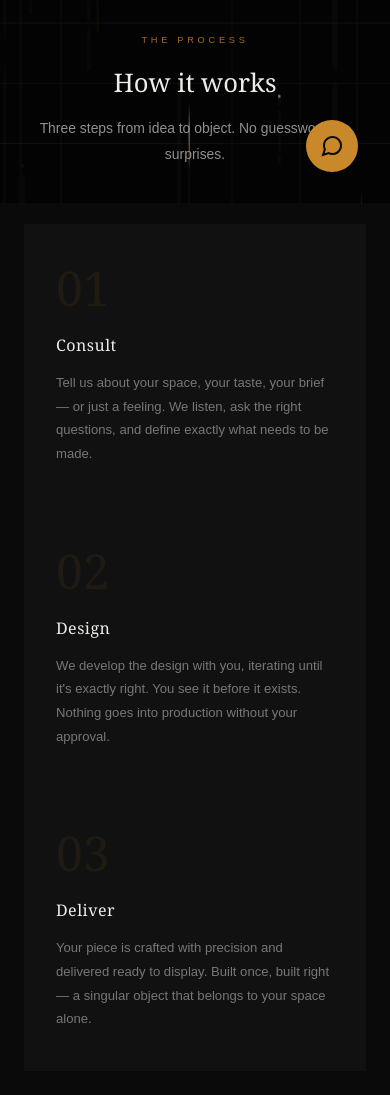
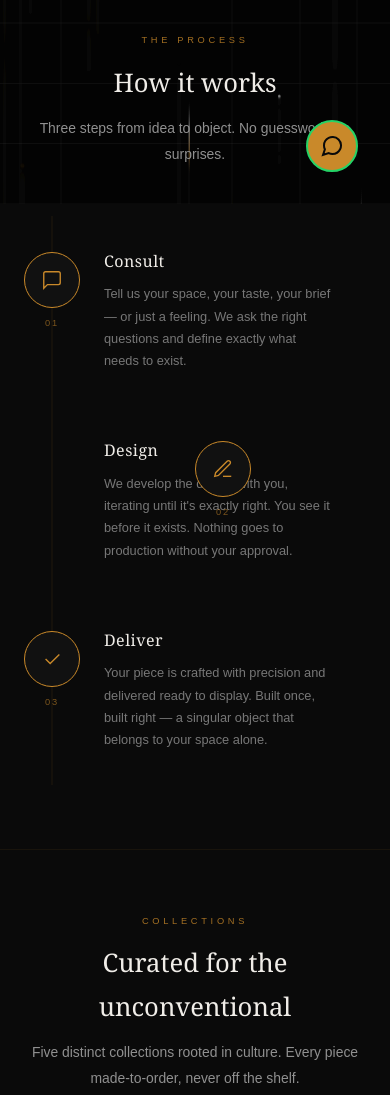
Before and after one commit to arjunaddy/Akaris, a plain HTML site: page index.html in a window 390 px wide. Shown: the part 640-1735 px from the top of the page. Drawn offline with Linux system fonts and the light colour scheme.

Commit message:
Refactor index.html for SEO and layout improvements
Removed redundant keywords from meta tag and added a green color variable. Updated layout and styling for various sections, including how it works and collections. Enhanced fade-in effects and adjusted responsive design.

```diff
--- a/index.html
+++ b/index.html
@@ -5,7 +5,7 @@
 <meta name="viewport" content="width=device-width, initial-scale=1.0">
 <title>Akaris - Bespoke Lifestyle Collections | Custom Decor Hyderabad</title>
 <meta name="description" content="Akaris creates handcrafted, custom-designed lifestyle pieces for spaces that refuse the ordinary. Sci-fi art, moto décor, planters and more. Based in Hyderabad, India.">
-<meta name="keywords" content="custom decor Hyderabad, bespoke lifestyle products, 3D printed decor India, custom wall art Hyderabad, cafe decor India, Star Wars decor, moto culture decor">
+<meta name="keywords" content="custom decor Hyderabad, bespoke lifestyle products, custom wall art Hyderabad, cafe decor India, Star Wars decor, moto culture decor">
 <meta name="robots" content="index, follow">
 <meta property="og:title" content="Akaris — Bespoke Lifestyle Collections">
 <meta property="og:description" content="Handcrafted, custom-designed pieces for spaces that refuse the ordinary.">
@@ -16,7 +16,7 @@
 :root{
   --black:#0a0a0a;--dark:#111;--grey:#1e1e1e;--grey-mid:#2a2a2a;
   --grey-text:#777;--white:#f0ede8;--white-dim:#909090;
-  --gold:#c9892a;--gold-light:#e8a94a;
+  --gold:#c9892a;--gold-light:#e8a94a;--green:#25d366;
   --max-w:1400px;--pad-x:clamp(1.5rem,4vw,5rem)
 }
 html{scroll-behavior:smooth}
@@ -24,7 +24,7 @@ body{background:var(--black);color:var(--white);font-family:Georgia,serif;line-h
 canvas#bg{position:fixed;top:0;left:0;width:100%;height:100%;z-index:0;pointer-events:none}
 .site{position:relative;z-index:1}
 
-.ak{font-family:Georgia,serif;color:var(--gold);text-shadow:0 0 12px rgba(201,137,42,0.7),0 0 24px rgba(201,137,42,0.35),0 0 48px rgba(201,137,42,0.15);letter-spacing:0.4em;text-transform:uppercase;font-weight:400;display:inline-block}
+.ak{font-family:Georgia,serif;color:var(--gold);text-shadow:0 0 12px rgba(201,137,42,0.7),0 0 24px rgba(201,137,42,0.35);letter-spacing:0.4em;text-transform:uppercase;font-weight:400;display:inline-block}
 .ak-anim{animation:akglow 3s ease-in-out infinite}
 @keyframes akglow{
   0%,100%{text-shadow:0 0 10px rgba(201,137,42,0.6),0 0 20px rgba(201,137,42,0.3),0 0 40px rgba(201,137,42,0.12)}
@@ -41,8 +41,6 @@ nav{border-bottom:1px solid rgba(201,137,42,0.12);position:sticky;top:0;backgrou
 .nav-links a::after{content:'';position:absolute;bottom:-4px;left:0;width:0;height:1px;background:var(--gold);transition:width 0.3s}
 .nav-links a:hover{color:var(--gold)}
 .nav-links a:hover::after{width:100%}
-
-/* HAMBURGER */
 .hamburger{display:none;flex-direction:column;gap:5px;cursor:pointer;padding:4px;background:none;border:none}
 .hamburger span{display:block;width:22px;height:1.5px;background:var(--gold);transition:all 0.3s}
 .hamburger.open span:nth-child(1){transform:translateY(6.5px) rotate(45deg)}
@@ -68,21 +66,34 @@ nav{border-bottom:1px solid rgba(201,137,42,0.12);position:sticky;top:0;backgrou
 /* SECTIONS */
 .section-wrap{border-top:1px solid rgba(201,137,42,0.08);padding:clamp(4rem,8vw,6rem) 0}
 .section-inner{max-width:var(--max-w);margin:0 auto;padding:0 var(--pad-x)}
-.section-header{text-align:center;margin-bottom:3.5rem}
+.section-header{text-align:center;margin-bottom:3rem}
 .s-label{font-size:0.58rem;letter-spacing:0.4em;text-transform:uppercase;color:var(--gold);margin-bottom:0.75rem;font-family:Arial,sans-serif;display:block;opacity:0.8}
 .s-title{font-size:clamp(1.6rem,3.5vw,2.4rem);font-weight:400;color:var(--white);margin-bottom:0.75rem}
 .s-sub{color:var(--white-dim);font-size:0.87rem;font-family:Arial,sans-serif;line-height:1.85;max-width:54ch;margin:0 auto}
 
-/* HOW IT WORKS */
-.how-grid{display:grid;grid-template-columns:repeat(3,minmax(0,1fr));gap:1px;background:rgba(201,137,42,0.06);margin-top:3rem}
-.how-card{background:var(--dark);padding:2.5rem 2rem;position:relative}
-.how-num{font-size:3rem;font-weight:400;color:rgba(201,137,42,0.08);font-family:Georgia,serif;line-height:1;margin-bottom:1.25rem;display:block}
-.how-title{font-size:1rem;font-weight:400;color:var(--white);margin-bottom:0.75rem;letter-spacing:0.03em}
-.how-desc{font-size:0.82rem;color:var(--grey-text);font-family:Arial,sans-serif;line-height:1.8}
-.how-card::before{content:'';position:absolute;top:0;left:0;right:0;height:1px;background:var(--gold);transform:scaleX(0);transition:transform 0.35s;transform-origin:left}
-.how-card:hover::before{transform:scaleX(1)}
+/* HOW IT WORKS — STAGGERED */
+.how-stagger{display:flex;flex-direction:column;gap:0;margin-top:2rem;position:relative}
+.how-stagger::before{content:'';position:absolute;left:50%;top:0;bottom:0;width:1px;background:rgba(201,137,42,0.12);transform:translateX(-50%)}
+.how-step{display:grid;grid-template-columns:1fr 80px 1fr;align-items:center;gap:0;opacity:0;transform:translateY(30px);transition:opacity 0.7s ease,transform 0.7s ease;padding:2rem 0}
+.how-step.visible{opacity:1;transform:translateY(0)}
+.how-step:nth-child(odd) .how-content{grid-column:1;text-align:right;padding-right:3rem}
+.how-step:nth-child(odd) .how-spacer{grid-column:3}
+.how-step:nth-child(even) .how-content{grid-column:3;text-align:left;padding-left:3rem;grid-row:1}
+.how-step:nth-child(even) .how-center{grid-column:2;grid-row:1}
+.how-step:nth-child(even) .how-spacer{grid-column:1;grid-row:1}
+.how-center{grid-column:2;display:flex;flex-direction:column;align-items:center;gap:0.5rem;position:relative;z-index:2}
+.how-icon-wrap{width:56px;height:56px;border:1px solid rgba(201,137,42,0.3);border-radius:50%;display:flex;align-items:center;justify-content:center;background:var(--black);transition:border-color 0.3s,background 0.3s}
+.how-step.visible .how-icon-wrap{border-color:var(--gold);background:#111}
+.how-icon-wrap svg{width:22px;height:22px;stroke:var(--gold);fill:none;stroke-width:1.5}
+.how-num-badge{font-size:0.58rem;letter-spacing:0.2em;color:var(--gold);font-family:Arial,sans-serif;opacity:0.6}
+.how-connector{width:1px;height:40px;background:rgba(201,137,42,0.2)}
+.how-content{}
+.how-title{font-size:1rem;font-weight:400;color:var(--white);margin-bottom:0.5rem;letter-spacing:0.03em}
+.how-desc{font-size:0.8rem;color:var(--grey-text);font-family:Arial,sans-serif;line-height:1.75;max-width:32ch;display:inline-block}
+.how-step:nth-child(odd) .how-desc{text-align:right}
+.how-step:nth-child(even) .how-desc{text-align:left}
 
-/* COLLECTIONS GRID */
+/* COLLECTIONS */
 .grid{display:grid;grid-template-columns:repeat(3,minmax(0,1fr));gap:1px;background:rgba(201,137,42,0.06)}
 .card{background:var(--dark);overflow:hidden;transition:background 0.3s;position:relative}
 .card::before{content:'';position:absolute;top:0;left:0;right:0;height:1px;background:var(--gold);transform:scaleX(0);transition:transform 0.35s;transform-origin:left;z-index:2}
@@ -112,10 +123,9 @@ nav{border-bottom:1px solid rgba(201,137,42,0.12);position:sticky;top:0;backgrou
 .about-right p:last-child{margin-bottom:0}
 .about-right .pull{font-family:Georgia,serif;font-size:1.05rem;color:var(--white);font-style:italic;line-height:1.7;border-left:2px solid var(--gold);padding-left:1.25rem;margin:1.75rem 0}
 
-/* CONTACT FORM */
-.contact-section{text-align:center}
+/* CONTACT */
 .contact-wrap{display:grid;grid-template-columns:1fr 1fr;gap:4rem;margin-top:3rem;text-align:left}
-.contact-info h3{font-size:1rem;font-weight:400;color:var(--white);margin-bottom:1rem;letter-spacing:0.03em}
+.contact-info h3{font-size:1rem;font-weight:400;color:var(--white);margin-bottom:1rem}
 .contact-info p{font-size:0.85rem;color:var(--white-dim);font-family:Arial,sans-serif;line-height:1.8;margin-bottom:1.5rem}
 .contact-links{display:flex;flex-direction:column;gap:0.75rem}
 .contact-a{display:flex;align-items:center;gap:0.75rem;padding:0.9rem 1.25rem;border:1px solid rgba(201,137,42,0.2);color:var(--white);text-decoration:none;font-size:0.78rem;font-family:Arial,sans-serif;transition:all 0.2s}
@@ -139,21 +149,32 @@ footer{border-top:1px solid rgba(201,137,42,0.1);padding:2rem var(--pad-x)}
 .footer-copy{font-size:0.7rem;color:#3a3a3a;font-family:Arial,sans-serif;text-align:right}
 .footer-copy span{display:block;color:rgba(201,137,42,0.25);font-size:0.58rem;letter-spacing:0.15em;margin-top:3px}
 
-/* WHATSAPP FLOAT */
-.wa-float{position:fixed;bottom:2rem;right:2rem;z-index:200;width:52px;height:52px;background:var(--gold);border-radius:50%;display:flex;align-items:center;justify-content:center;text-decoration:none;box-shadow:0 0 0 0 rgba(201,137,42,0.4);animation:wapulse 2.5s ease-in-out infinite}
+/* WHATSAPP FLOAT — green outline, gold fill */
+.wa-float{position:fixed;bottom:2rem;right:2rem;z-index:200;width:52px;height:52px;background:var(--gold);border-radius:50%;display:flex;align-items:center;justify-content:center;text-decoration:none;border:2px solid var(--green);box-shadow:0 0 0 0 rgba(37,211,102,0.4);animation:wapulse 2.5s ease-in-out infinite}
 .wa-float svg{width:24px;height:24px;fill:none;stroke:#0a0a0a;stroke-width:2;flex-shrink:0}
 .wa-float:hover{background:var(--gold-light)}
 @keyframes wapulse{
-  0%,100%{box-shadow:0 0 0 0 rgba(201,137,42,0.4)}
-  50%{box-shadow:0 0 0 10px rgba(201,137,42,0)}
+  0%,100%{box-shadow:0 0 0 0 rgba(37,211,102,0.4)}
+  50%{box-shadow:0 0 0 10px rgba(37,211,102,0)}
 }
+
+/* SCROLL FADE IN */
+.fade-in{opacity:0;transform:translateY(24px);transition:opacity 0.7s ease,transform 0.7s ease}
+.fade-in.visible{opacity:1;transform:translateY(0)}
 
 /* RESPONSIVE */
 @media(max-width:900px){
   .grid{grid-template-columns:repeat(2,minmax(0,1fr))}
   .about-grid{grid-template-columns:1fr}
-  .how-grid{grid-template-columns:1fr}
   .contact-wrap{grid-template-columns:1fr}
+  .how-stagger::before{left:28px}
+  .how-step{grid-template-columns:56px 1fr;grid-template-rows:auto}
+  .how-step:nth-child(odd) .how-content,.how-step:nth-child(even) .how-content{grid-column:2;grid-row:1;text-align:left;padding-left:1.5rem;padding-right:0}
+  .how-step:nth-child(odd) .how-desc,.how-step:nth-child(even) .how-desc{text-align:left}
+  .how-center{grid-column:1;grid-row:1;align-self:start;padding-top:0.25rem}
+  .how-connector{display:none}
+  .how-spacer{display:none}
+  .how-step:nth-child(even) .how-spacer{display:none}
 }
 @media(max-width:600px){
   .nav-links{display:none}
@@ -170,7 +191,6 @@ footer{border-top:1px solid rgba(201,137,42,0.1);padding:2rem var(--pad-x)}
 <body>
 <canvas id="bg"></canvas>
 
-<!-- MOBILE MENU -->
 <div class="mobile-menu" id="mobileMenu">
   <a href="#collections" onclick="closeMenu()">Collections</a>
   <a href="#about" onclick="closeMenu()">About</a>
@@ -207,34 +227,62 @@ footer{border-top:1px solid rgba(201,137,42,0.1);padding:2rem var(--pad-x)}
 
 <div class="section-wrap" id="howitworks">
   <div class="section-inner">
-    <div class="section-header">
+    <div class="section-header fade-in">
       <span class="s-label">The process</span>
       <h2 class="s-title">How it works</h2>
       <p class="s-sub">Three steps from idea to object. No guesswork, no surprises.</p>
     </div>
-    <div class="how-grid">
-      <div class="how-card">
-        <span class="how-num">01</span>
-        <h3 class="how-title">Consult</h3>
-        <p class="how-desc">Tell us about your space, your taste, your brief — or just a feeling. We listen, ask the right questions, and define exactly what needs to be made.</p>
+    <div class="how-stagger">
+
+      <div class="how-step">
+        <div class="how-content">
+          <h3 class="how-title">Consult</h3>
+          <p class="how-desc">Tell us your space, your taste, your brief — or just a feeling. We ask the right questions and define exactly what needs to exist.</p>
+        </div>
+        <div class="how-center">
+          <div class="how-icon-wrap">
+            <svg viewBox="0 0 24 24"><path d="M21 15a2 2 0 01-2 2H7l-4 4V5a2 2 0 012-2h14a2 2 0 012 2z"/></svg>
+          </div>
+          <span class="how-num-badge">01</span>
+        </div>
+        <div class="how-spacer"></div>
       </div>
-      <div class="how-card">
-        <span class="how-num">02</span>
-        <h3 class="how-title">Design</h3>
-        <p class="how-desc">We develop the design with you, iterating until it's exactly right. You see it before it exists. Nothing goes into production without your approval.</p>
+
+      <div class="how-step">
+        <div class="how-spacer"></div>
+        <div class="how-center">
+          <div class="how-icon-wrap">
+            <svg viewBox="0 0 24 24"><path d="M12 20h9"/><path d="M16.5 3.5a2.121 2.121 0 013 3L7 19l-4 1 1-4L16.5 3.5z"/></svg>
+          </div>
+          <span class="how-num-badge">02</span>
+        </div>
+        <div class="how-content">
+          <h3 class="how-title">Design</h3>
+          <p class="how-desc">We develop the design with you, iterating until it's exactly right. You see it before it exists. Nothing goes to production without your approval.</p>
+        </div>
       </div>
-      <div class="how-card">
-        <span class="how-num">03</span>
-        <h3 class="how-title">Deliver</h3>
-        <p class="how-desc">Your piece is crafted with precision and delivered ready to display. Built once, built right — a singular object that belongs to your space alone.</p>
+
+      <div class="how-step">
+        <div class="how-content">
+          <h3 class="how-title">Deliver</h3>
+          <p class="how-desc">Your piece is crafted with precision and delivered ready to display. Built once, built right — a singular object that belongs to your space alone.</p>
+        </div>
+        <div class="how-center">
+          <div class="how-icon-wrap">
+            <svg viewBox="0 0 24 24"><path d="M5 12l5 5L20 7"/></svg>
+          </div>
+          <span class="how-num-badge">03</span>
+        </div>
+        <div class="how-spacer"></div>
       </div>
+
     </div>
   </div>
 </div>
 
 <div class="section-wrap" id="collections">
   <div class="section-inner">
-    <div class="section-header">
+    <div class="section-header fade-in">
       <span class="s-label">Collections</span>
       <h2 class="s-title">Curated for the unconventional</h2>
       <p class="s-sub">Five distinct collections rooted in culture. Every piece made-to-order, never off the shelf.</p>
@@ -298,7 +346,7 @@ footer{border-top:1px solid rgba(201,137,42,0.1);padding:2rem var(--pad-x)}
 <div class="section-wrap" id="about">
   <div class="section-inner">
     <div class="about-grid">
-      <div>
+      <div class="fade-in">
         <span class="about-eyebrow">About <span class="ak" style="font-size:inherit;letter-spacing:0.25em;animation:akglow 3s ease-in-out infinite">Akaris</span></span>
         <h2 class="about-title">Made for those who<br>refuse the ordinary</h2>
         <div class="gold-bar"></div>
@@ -308,7 +356,7 @@ footer{border-top:1px solid rgba(201,137,42,0.1);padding:2rem var(--pad-x)}
           <div class="stat"><span class="stat-n">1:1</span><span class="stat-l">Process</span></div>
         </div>
       </div>
-      <div class="about-right">
+      <div class="about-right fade-in">
         <p>Some things cannot be found. They have to be made — for a specific wall, a specific room, a specific person who knows exactly what they want but has never seen it exist yet.</p>
         <p class="pull">"Every piece we create lives in exactly one place in the world. The place it was made for."</p>
         <p>We work directly with clients — cafés, collectors, creators, businesses — to bring singular objects into existence. The process is deliberate. The result is permanent.</p>
@@ -320,13 +368,13 @@ footer{border-top:1px solid rgba(201,137,42,0.1);padding:2rem var(--pad-x)}
 
 <div class="section-wrap" id="contact" style="border-bottom:none">
   <div class="section-inner">
-    <div class="section-header">
+    <div class="section-header fade-in">
       <span class="s-label">Get in touch</span>
       <h2 class="s-title">Start a conversation</h2>
       <p class="s-sub">Tell us about your space, your idea, or what you are drawn to. We will take it from there.</p>
     </div>
     <div class="contact-wrap">
-      <div class="contact-info">
+      <div class="contact-info fade-in">
         <h3>Reach us directly</h3>
         <p>Whether you have a precise brief or just a vague feeling — get in touch. We respond to every enquiry personally.</p>
         <div class="contact-links">
@@ -340,7 +388,7 @@ footer{border-top:1px solid rgba(201,137,42,0.1);padding:2rem var(--pad-x)}
           </a>
         </div>
       </div>
-      <div>
+      <div class="fade-in">
         <form class="contact-form" onsubmit="submitForm(event)">
           <div class="form-row">
             <div class="form-field">
@@ -387,7 +435,6 @@ footer{border-top:1px solid rgba(201,137,42,0.1);padding:2rem var(--pad-x)}
 </footer>
 </div>
 
-<!-- WHATSAPP FLOAT BUTTON -->
 <a class="wa-float" href="https://wa.me/917386223647" target="_blank" rel="noopener" aria-label="WhatsApp">
   <svg viewBox="0 0 24 24"><path d="M21 11.5a8.38 8.38 0 01-.9 3.8 8.5 8.5 0 01-7.6 4.7 8.38 8.38 0 01-3.8-.9L3 21l1.9-5.7a8.38 8.38 0 01-.9-3.8 8.5 8.5 0 014.7-7.6 8.38 8.38 0 013.8-.9h.5a8.48 8.48 0 018 8v.5z"/></svg>
 </a>
@@ -403,21 +450,27 @@ function closeMenu(){
   document.getElementById('hamburger').classList.remove('open');
   document.body.style.overflow='';
 }
-
 function submitForm(e){
   e.preventDefault();
   const btn=e.target.querySelector('.form-submit');
-  btn.textContent='Sending...';
-  btn.disabled=true;
+  btn.textContent='Sending...';btn.disabled=true;
   setTimeout(()=>{
-    e.target.reset();
-    btn.textContent='Send enquiry';
-    btn.disabled=false;
+    e.target.reset();btn.textContent='Send enquiry';btn.disabled=false;
     const s=document.getElementById('formSuccess');
     s.style.display='block';
     setTimeout(()=>{s.style.display='none';},5000);
   },1000);
 }
+
+const obs=new IntersectionObserver((entries)=>{
+  entries.forEach(el=>{
+    if(el.isIntersecting){
+      el.target.classList.add('visible');
+      obs.unobserve(el.target);
+    }
+  });
+},{threshold:0.15});
+document.querySelectorAll('.fade-in,.how-step').forEach(el=>obs.observe(el));
 
 const canvas=document.getElementById('bg');
 const ctx=canvas.getContext('2d');
@@ -433,10 +486,8 @@ function init(){
   }
 }
 function draw(){
-  ctx.fillStyle='rgba(10,10,10,0.18)';
-  ctx.fillRect(0,0,W,H);
-  ctx.strokeStyle='rgba(80,80,80,0.08)';
-  ctx.lineWidth=0.5;
+  ctx.fillStyle='rgba(10,10,10,0.18)';ctx.fillRect(0,0,W,H);
+  ctx.strokeStyle='rgba(80,80,80,0.08)';ctx.lineWidth=0.5;
   const gx=Math.floor(W/60);const gy=Math.floor(H/60);
   for(let i=0;i<=gx;i++){const px=(i/gx)*W;ctx.beginPath();ctx.moveTo(px,0);ctx.lineTo(px,H);ctx.stroke();}
   for(let j=0;j<=gy;j++){const py=(j/gy)*H;ctx.beginPath();ctx.moveTo(0,py);ctx.lineTo(W,py);ctx.stroke();}
```
